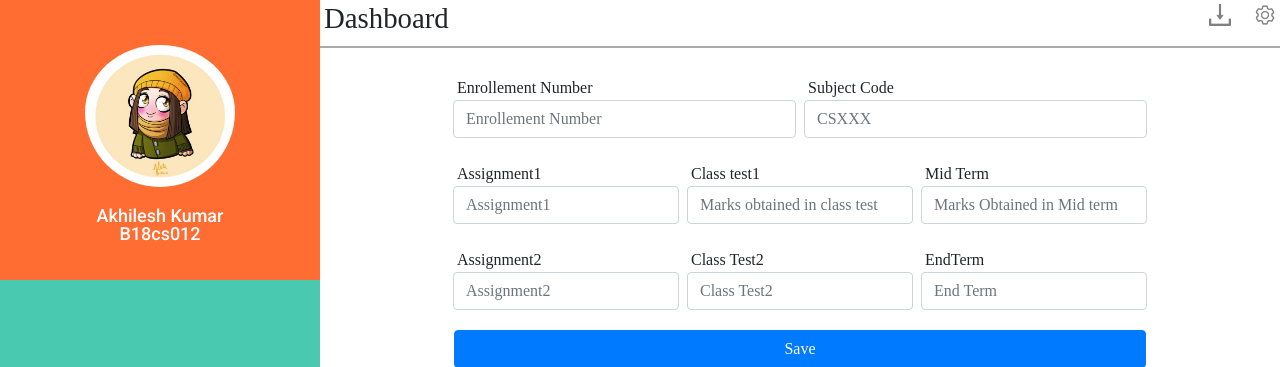
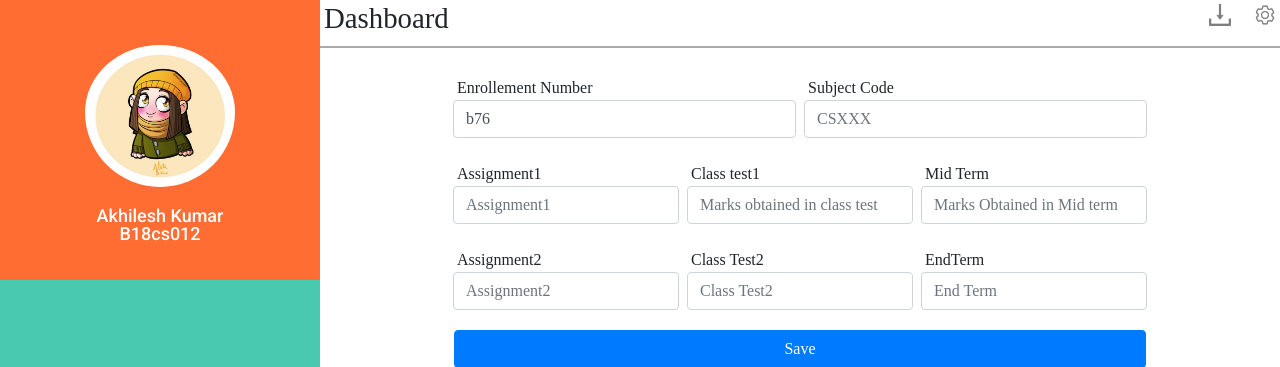
Before and after one commit to Akhileshkumar-12/marks-management-system, a Django app: template marks_management_system/templates/facultydashboard.html in a window 1280 px wide. Shown: the top 367 px of the page. Run offline with Django 3.2, Linux system fonts and the light colour scheme; the template is opened without the code that fills it: values that come from a table or form of the project are taken from there, others are empty; data comes from the database, SQL or seed files in the repository; some libraries are stand-ins or nearby versions.

Commit message:
dashboard form

```diff
--- a/marks_management_system/templates/facultydashboard.html
+++ b/marks_management_system/templates/facultydashboard.html
@@ -1,5 +1,6 @@
 {% extends 'index.html' %}
 {% load static %}
+{% load filters %}
 {% block content %}
         <div class="d-flex flex-row mainCard p-0">
             <div class=" col-3  rightCard ml-0 p-0">
@@ -33,45 +34,46 @@
                 <div class="d-flex flex-column d-block justify-content-between align-items-center cards">
                         <div class="m-4 progressCard">
 
-                            <form>
+                            <form action="{% url 'facultydashboard' %}" method="POST">
+                                {% csrf_token %}
                                 <div class="form-row">
                                     <div class="col-md-6 mb-3 p-1">
                                         <label for="validationDefault02" class="p-1">Enrollement Number</label>
-                                        <input type="text" class="form-control" id="validationDefault02" placeholder="Enrollement Number" value="" required>
+                                        <input type="text" class="form-control" id="validationDefault02" placeholder="Enrollement Number" value="b76" name="rol" required>
                                     </div>
                                     <div class="col-md-6 mb-3 p-1">
                                         <label for="validationDefault02" class="p-1">Subject Code</label>
-                                        <input type="text" class="form-control" id="validationDefault02" placeholder="CSXXX" value="" required>
+                                        <input type="text" class="form-control" id="validationDefault02" placeholder="CSXXX" value="" name="subCode" required>
                                     </div>
 
                                 </div>
                                 <div class="form-row">
                                   <div class="col-md-4 mb-3 p-1">
                                     <label for="validationDefault01" class="p-1">Assignment1</label>
-                                    <input type="text" class="form-control" id="validationDefault01" placeholder="Assignment1" value="" required>
+                                    <input type="text" class="form-control" id="validationDefault01" placeholder="Assignment1" value="" name="a1" required>
                                   </div>
                                   <div class="col-md-4 mb-3 p-1">
                                     <label for="validationDefault02" class="p-1">Class test1</label>
-                                    <input type="text" class="form-control" id="validationDefault02" placeholder="Marks obtained in class test " value="" required>
+                                    <input type="text" class="form-control" id="validationDefault02" placeholder="Marks obtained in class test " value="" name="c1" required>
                                   </div>
                                   <div class="col-md-4 mb-3 p-1" >
                                     <label for="validationDefault02" class="p-1">Mid Term</label>
-                                    <input type="text" class="form-control" id="validationDefault02" placeholder="Marks Obtained in Mid term " value="" required>
+                                    <input type="text" class="form-control" id="validationDefault02" placeholder="Marks Obtained in Mid term " value="" name="mt" required>
                                   </div>
 
                                 </div>
                                 <div class="form-row">
                                     <div class="col-md-4 mb-3 p-1">
                                         <label for="validationDefault02" class="p-1">Assignment2</label>
-                                        <input type="text" class="form-control" id="validationDefault02" placeholder="Assignment2" value="" required>
+                                        <input type="text" class="form-control" id="validationDefault02" placeholder="Assignment2" value="" name="a2" required>
                                     </div>
                                     <div class="col-md-4 mb-3 p-1" >
                                         <label for="validationDefault02" class="p-1">Class Test2</label>
-                                        <input type="text" class="form-control" id="validationDefault02" placeholder="Class Test2" value="" required>
+                                        <input type="text" class="form-control" id="validationDefault02" placeholder="Class Test2" value="" name="c2" required>
                                     </div>
                                     <div class="col-md-4 mb-3 p-1">
                                         <label for="validationDefault02" class="p-1">EndTerm</label>
-                                        <input type="text" class="form-control" id="validationDefault02" placeholder="End Term" value="" required>
+                                        <input type="text" class="form-control" id="validationDefault02" placeholder="End Term" value="" name="et" required>
                                     </div>
                                 </div>
 
```
Also changed, not shown: marks_management_system/marksManagement/templatetags/filters.py (added, +8 -0 lines), marks_management_system/marksManagement/views.py (+28 -4 lines).
